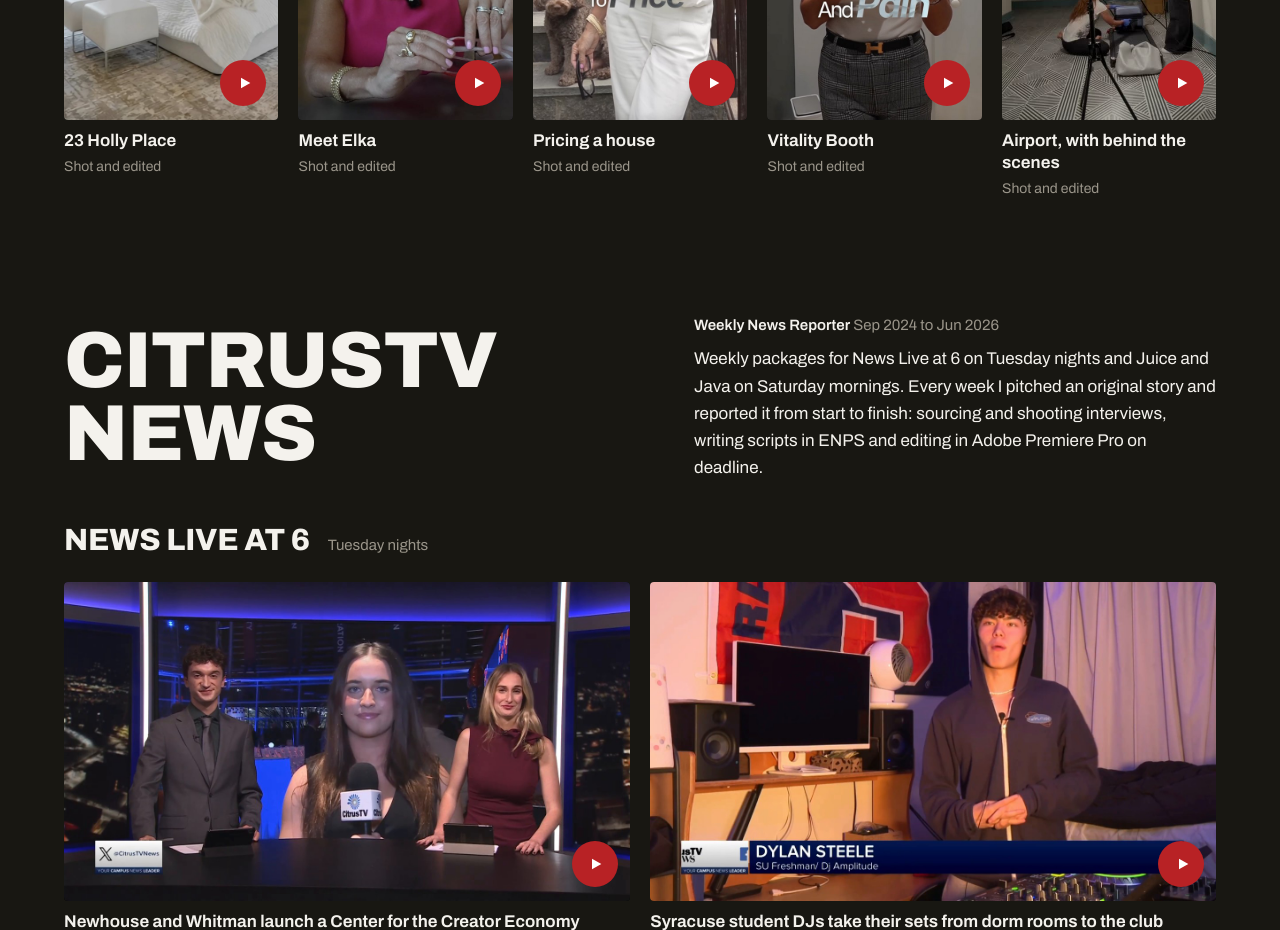
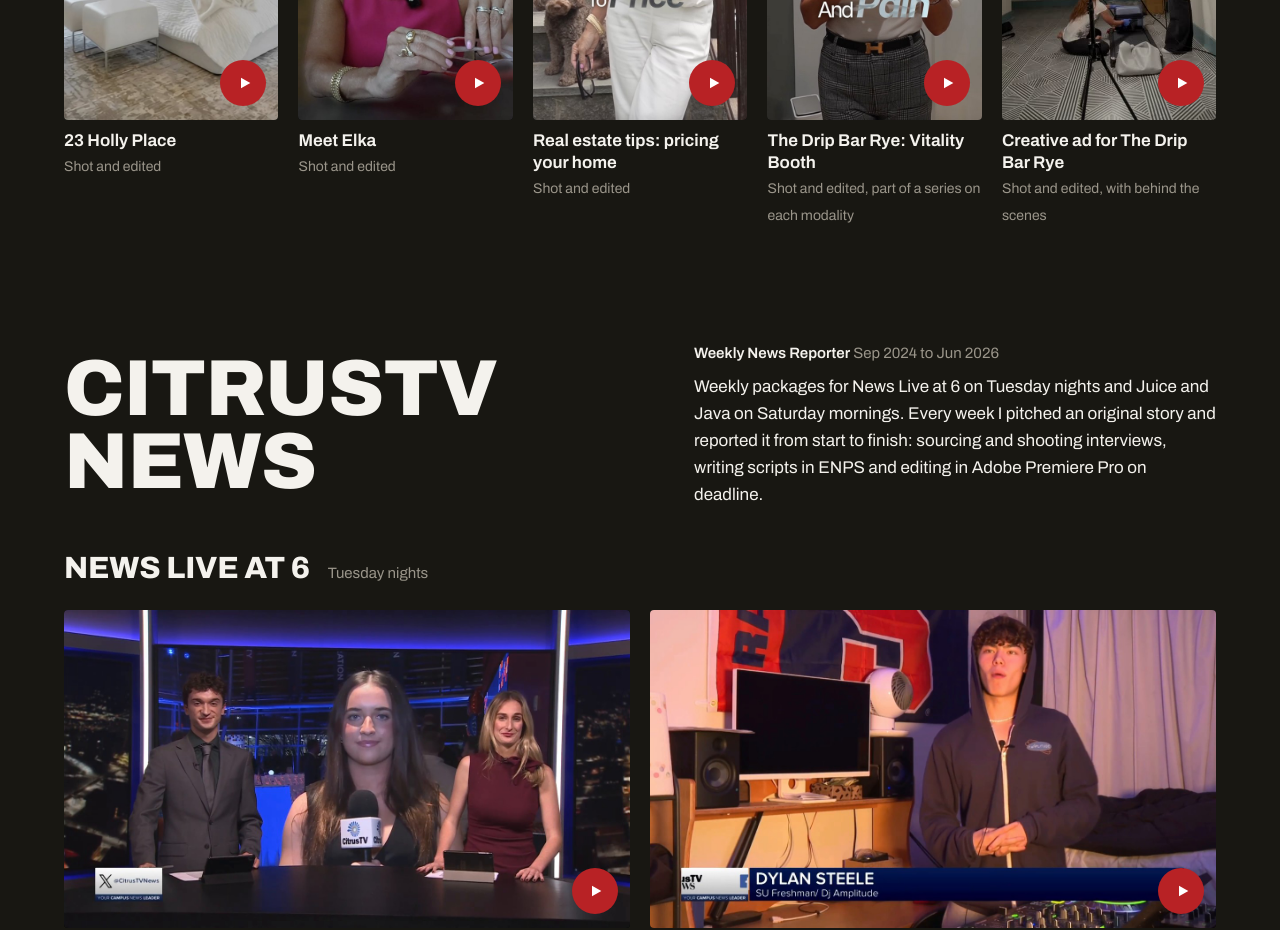
Before and after one commit to zarasuvanto/zarasuvanto.github.io, a plain HTML site: page index.html in a window 1280 px wide. Shown: the part 2420-3350 px from the top of the page. Drawn offline with Linux system fonts and the light colour scheme.

Commit message:
ZES: new titles for pricing, Vitality Booth and Drip Bar ad
Co-Authored-By: Claude Opus 5.5 <noreply@anthropic.com>
Claude-Session: https://claude.ai/code/session_013btqU6dvFH5skpZ7Qx4Vc4

```diff
--- a/index.html
+++ b/index.html
@@ -358,9 +358,9 @@ const WORK = [
     items: [
       { file: "zes-23-holly-place", title: "23 Holly Place", role: "Shot and edited", shape: "v", secs: 46 },
       { file: "zes-elka-intro", title: "Meet Elka", role: "Shot and edited", shape: "v", secs: 50 },
-      { file: "zes-pricing-a-house", title: "Pricing a house", role: "Shot and edited", shape: "v", secs: 40 },
-      { file: "zes-vitality-booth", title: "Vitality Booth", role: "Shot and edited", shape: "v", secs: 32 },
-      { file: "zes-airport-bts", title: "Airport, with behind the scenes", role: "Shot and edited", shape: "v", secs: 36 }
+      { file: "zes-pricing-a-house", title: "Real estate tips: pricing your home", role: "Shot and edited", shape: "v", secs: 40 },
+      { file: "zes-vitality-booth", title: "The Drip Bar Rye: Vitality Booth", role: "Shot and edited, part of a series on each modality", shape: "v", secs: 32 },
+      { file: "zes-airport-bts", title: "Creative ad for The Drip Bar Rye", role: "Shot and edited, with behind the scenes", shape: "v", secs: 36 }
     ]
   },
   {
```
